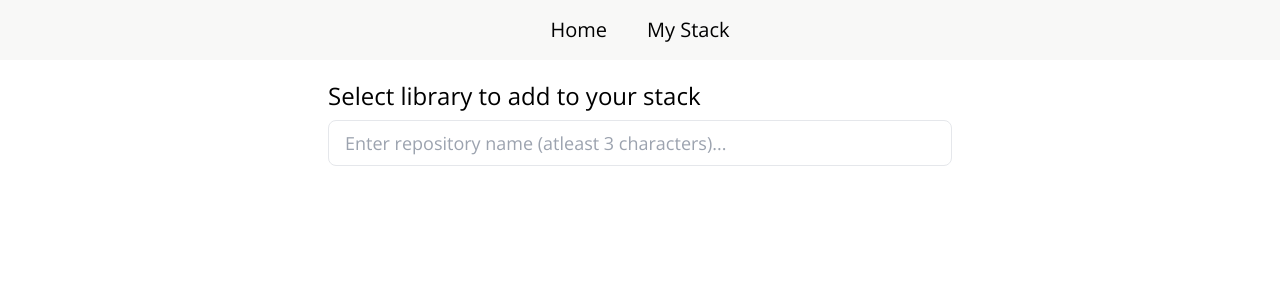
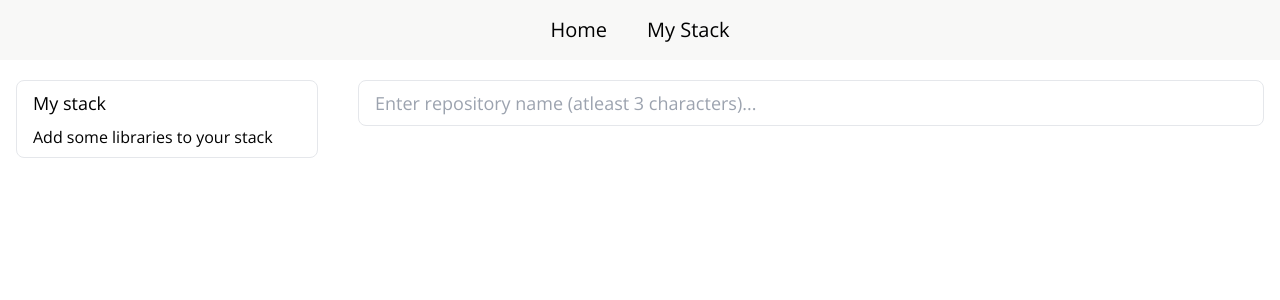
Before and after one commit to Uvacoder/tech-stack, a React (Vite) app: page / in a window 1280 px wide. Shown: the top 300 px of the page. Built offline with nearby package versions, Linux system fonts and the light colour scheme.

Commit message:
Add Stack sidemenu, fix animation bugs

```diff
--- a/src/components/Repositories/RepoCard.tsx
+++ b/src/components/Repositories/RepoCard.tsx
@@ -10,7 +10,8 @@ const RepoCard: React.FC<{ repo: IRepo }> = ({ repo }) => {
   const [isSelected, setIsSelected] = useState(false);
 
   useEffect(() => {
-    if (stack.find((item) => item.id === repo.id)) setIsSelected(true);
+    if (stack.find((item) => item.id === repo.id)) return setIsSelected(true);
+    setIsSelected(false);
   }, [stack]);
 
   return (
@@ -20,23 +21,21 @@ const RepoCard: React.FC<{ repo: IRepo }> = ({ repo }) => {
         dispatch(removeFromStack(repo));
         setIsSelected(false);
       }}
-      className="flex gap-4 justify-between items-center border-b py-3 px-4 cursor-pointer hover:bg-gray-100 rounded-lg transition"
+      className={`flex flex-col border-b
+      py-3 px-4 cursor-pointer ${isSelected ? 'bg-green-300' : ''} hover:${
+        isSelected ? 'bg-green-200' : 'bg-gray-100'
+      } rounded-lg transition`}
     >
-      <input
-        type="checkbox"
-        checked={isSelected}
-        className="border rounded-lg px-4 py-3"
-      />
-      <div className="flex flex-col w-full">
-        <div className="flex text-lg">
-          <div>{`📘${repo.owner.login}/`}</div>
-          <div className="font-bold">{repo.name}</div>
+      <div className="flex text-lg">
+        <div className="inline">
+          {`📘${repo.owner.login}/`}
+          <b>{repo.name}</b>
         </div>
-        <div>{repo.description}</div>
-        <div className="flex text-sm mt-2 font-mono gap-4">
-          <div>⭐{repo.stargazers_count}</div>
-          <div>🔀{repo.forks_count}</div>
-        </div>
+      </div>
+      <div>{repo.description}</div>
+      <div className="flex text-sm mt-2 font-mono gap-4">
+        <div>⭐{repo.stargazers_count}</div>
+        <div>🔀{repo.forks_count}</div>
       </div>
     </li>
   );
--- a/src/components/Stack/Stack.tsx
+++ b/src/components/Stack/Stack.tsx
@@ -1,5 +1,32 @@
+import { useAutoAnimate } from '@formkit/auto-animate/react';
+import { useEffect } from 'react';
+import { useAppDispatch, useAppSelector } from '../../store';
+import { stackActions } from './stackSlice';
+
 const Stack: React.FC = () => {
-  return <div>Stack</div>;
+  const stack = useAppSelector((state) => state.stackSlice.stackList);
+  const dispatch = useAppDispatch();
+  const { removeFromStack } = stackActions;
+  const [parent] = useAutoAnimate<HTMLUListElement>();
+
+  return (
+    <div className="flex flex-col border rounded-lg px-4 py-2 mb-2 sticky top-[80px]">
+      <div className="text-lg mb-2">My stack</div>
+      <ul ref={parent} className="flex flex-col gap-2 w-full">
+        {stack.length === 0 && <div>Add some libraries to your stack</div>}
+        {stack.map((item) => (
+          <div
+            className="w-full cursor-pointer"
+            key={item.id}
+            onClick={() => dispatch(removeFromStack(item))}
+          >
+            <span className="whitespace-nowrap">{`📘${item.owner.login}/`}</span>
+            <b>{item.name}</b>
+          </div>
+        ))}
+      </ul>
+    </div>
+  );
 };
 
 export default Stack;
--- a/src/pages/LandingPage.tsx
+++ b/src/pages/LandingPage.tsx
@@ -1,10 +1,9 @@
-import React, { useEffect, useState } from 'react';
+import React, { useState } from 'react';
 import { IRepo } from '../store/github/github.types';
 import { useGetReposByNameQuery } from '../store/github/github.api';
 import useDebounce from '../hooks/useDebounce';
-import { useAppDispatch, useAppSelector } from '../store';
-import { stackActions } from '../components/Stack/stackSlice';
 import RepoCard from '../components/Repositories/RepoCard';
+import Stack from '../components/Stack/Stack';
 
 export default function LandingPage() {
   const [search, setSearch] = useState('');
@@ -18,16 +17,20 @@ export default function LandingPage() {
   };
 
   return (
-    <div className="w-[50%] max-w-[50%] mx-auto">
-      <h1 className="text-2xl mb-2">Select library to add to your stack</h1>
+    <div className="w-full flex flex-col md:flex-row md:gap-10">
+      <div className="md:basis-3/12">
+        <Stack />
+      </div>
+      <div className="md:basis-9/12 md:mx-auto">
         <SearchBar search={search} handleInputChange={handleInputChange} />
-      <ul className="flex flex-col max-w-full">
+        <ul className="flex flex-col max-w-full gap-2 mb-4">
           {isLoading && <div>Loading data...</div>}
           {isError && <div className="text-red-500">Something went wrong</div>}
           {data && search.length >= 3 && !isLoading ? (
             <ReposList repos={data.items} />
           ) : null}
         </ul>
+      </div>
     </div>
   );
 }
--- a/src/pages/StackPage.tsx
+++ b/src/pages/StackPage.tsx
@@ -7,7 +7,7 @@ const StackPage: React.FC = () => {
   const [parent] = useAutoAnimate<HTMLUListElement>();
 
   return (
-    <ul ref={parent}>
+    <ul ref={parent} className="flex flex-col gap-2">
       {stack.map((item) => (
         <RepoCard key={item.id} repo={item} />
       ))}
```
Lines whose indentation alone changed are shown as unchanged.
